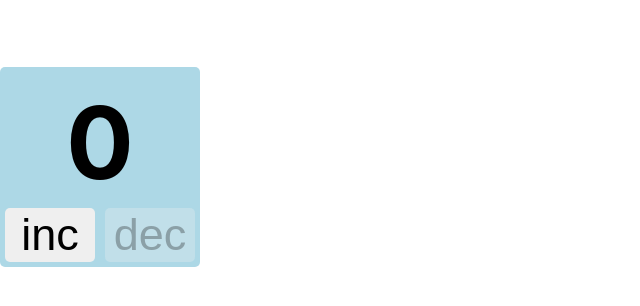
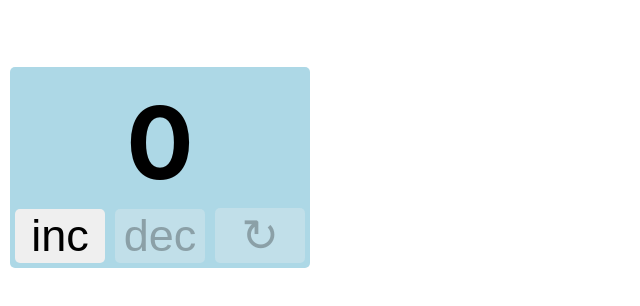
Before and after one commit to kkapchin/counter, a React (Create React App) app: page / in a window 1280 px wide. Shown: the top 306 px of the page, without its empty margins (0-640 px from the left). Built offline with nearby package versions, Linux system fonts and the light colour scheme.

Commit message:
Reset button added in Counter component

```diff
--- a/src/App.css
+++ b/src/App.css
@@ -1,6 +1,3 @@
 .App {
-  text-align: center;
-  background-color: lightblue;
-  width: 200px;
-  border-radius: 5px;
+
 }
--- a/src/App.tsx
+++ b/src/App.tsx
@@ -17,12 +17,15 @@ function App() {
         setCounter(counter - COUNTER_STEP);
     }
 
+    const resetCounter = () => setCounter(Value.DEFAULT);
+
     return (
         <div className="App">
             <Counter
                 counter={counter}
                 increaseCounter={increaseCounter}
                 decreaseCounter={decreaseCounter}
+                resetCounter={resetCounter}
             />
         </div>
     );
--- /dev/null
+++ b/src/components/counter/counter.module.css
@@ -0,0 +1,7 @@
+.container {
+    text-align: center;
+    background-color: lightblue;
+    width: 300px;
+    border-radius: 5px;
+    margin: 10px;
+}
--- a/src/components/counter/counter.tsx
+++ b/src/components/counter/counter.tsx
@@ -1,18 +1,24 @@
 import Header from "../header/header";
 import SuperButton from "../super-button/super-button";
 import {Button, Value} from "../../const";
+import s from "./counter.module.css";
 import React from "react";
 
 type PropsType = {
     counter: number
     increaseCounter: () => void
     decreaseCounter: () => void
+    resetCounter: () => void
 }
 
 export default function Counter(props: PropsType) {
-    const { counter, increaseCounter, decreaseCounter } = props;
+    const { counter,
+        increaseCounter,
+        decreaseCounter,
+        resetCounter,
+    } = props;
     return (
-        <>
+        <div className={s.container}>
             <Header counter={counter}/>
             <SuperButton
                 title={Button.INCREASE}
@@ -24,6 +30,11 @@ export default function Counter(props: PropsType) {
                 callback={decreaseCounter}
                 disabled={counter === Value.DEFAULT}
             />
-        </>
+            <SuperButton
+                title={Button.RESET}
+                callback={resetCounter}
+                disabled={counter === Value.DEFAULT}
+            />
+        </div>
     )
 }
--- a/src/components/super-button/super-button.tsx
+++ b/src/components/super-button/super-button.tsx
@@ -4,7 +4,7 @@ import {Button} from "../../const";
 type PropsType = {
     title: Button
     callback: () => void
-    disabled: boolean
+    disabled?: boolean
 }
 
 export default function SuperButton ({ title, callback, disabled }: PropsType) {
--- a/src/const.ts
+++ b/src/const.ts
@@ -6,6 +6,7 @@ export enum Value {
 export enum Button {
     INCREASE = 'inc',
     DECREASE = 'dec',
+    RESET = '↻',
 }
 
 export const COUNTER_STEP = 1;
```
